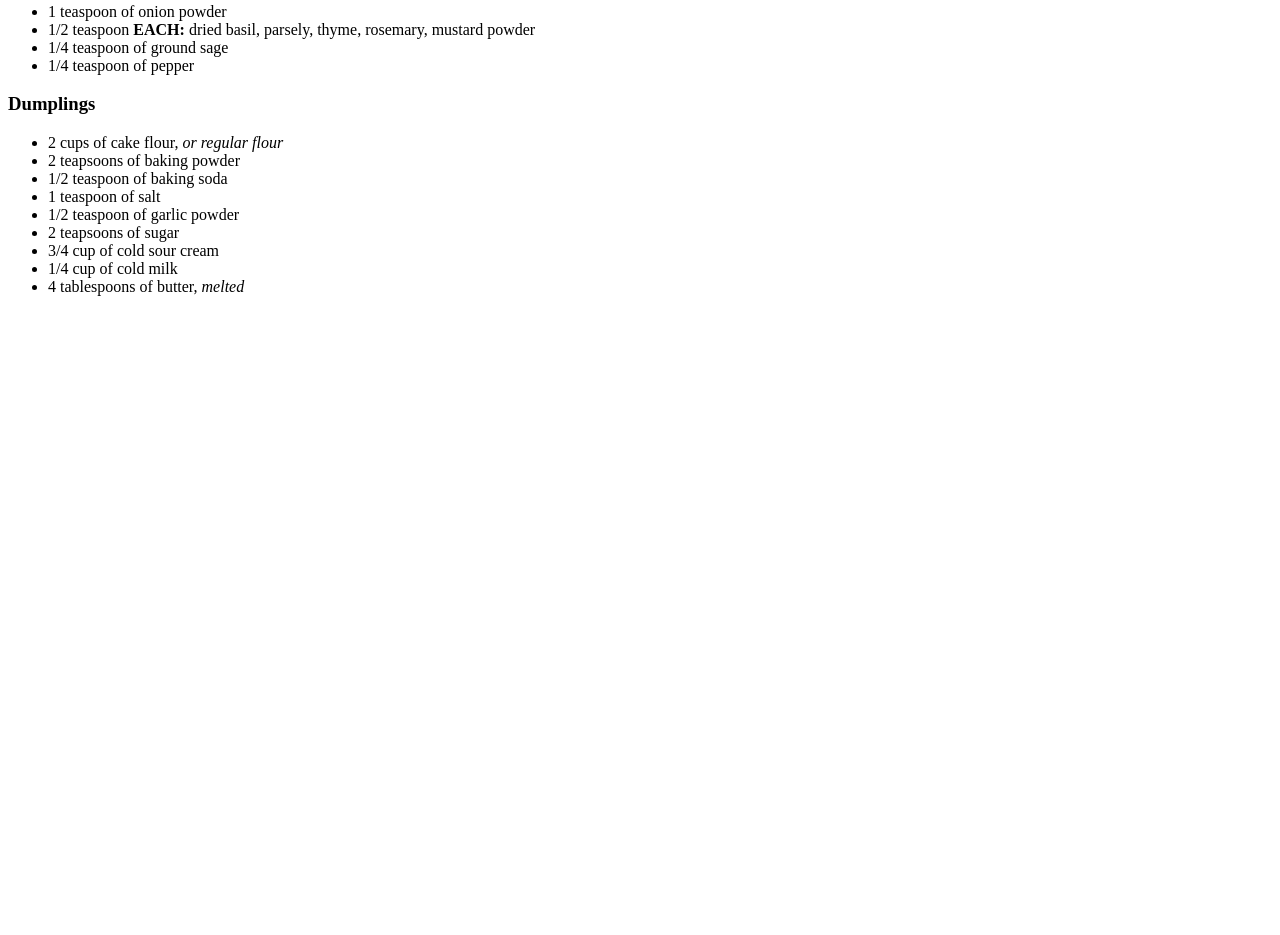
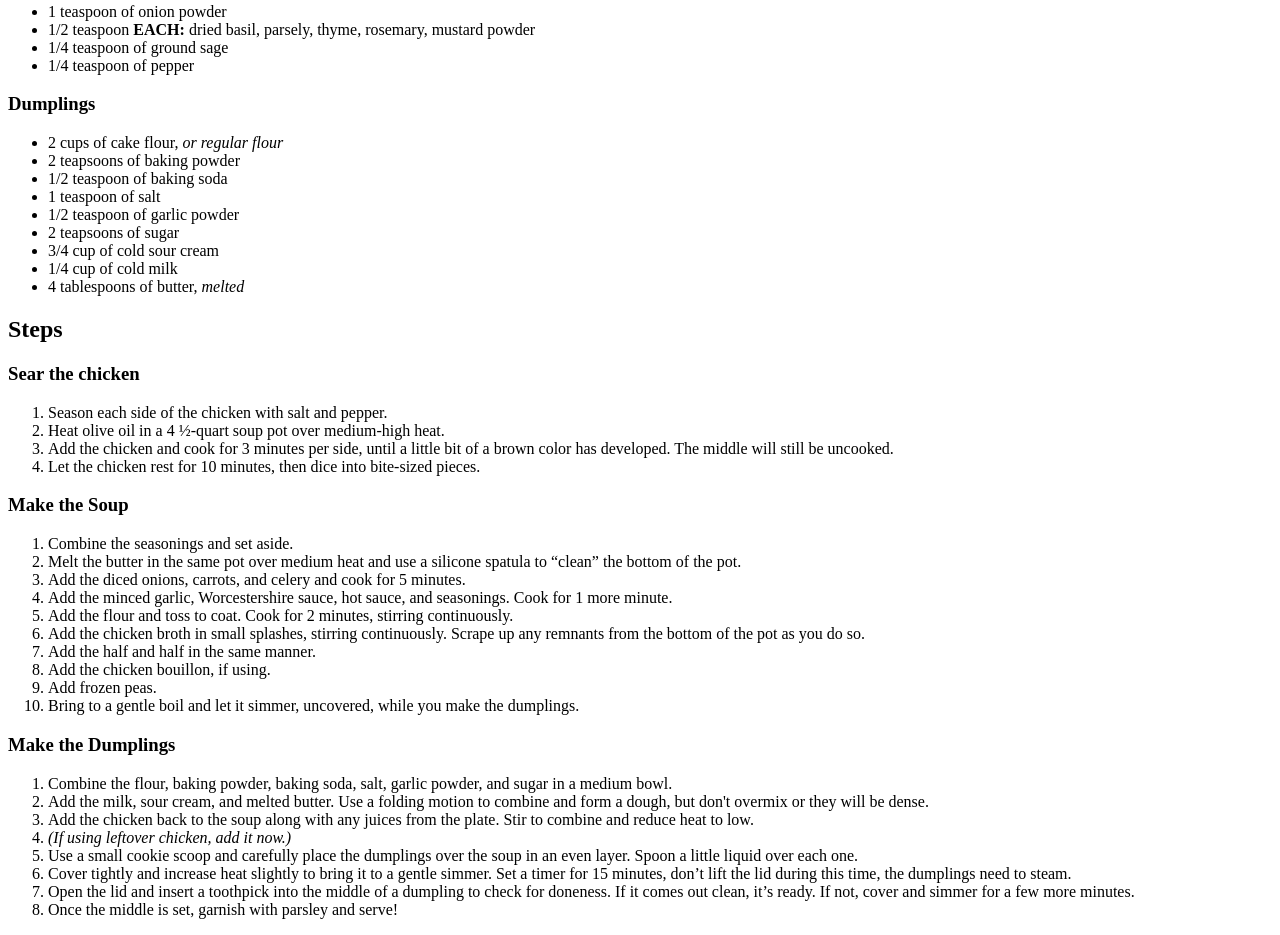
Before and after one commit to johnsoneric586/odin-recipes, a plain HTML site: page recipies/chicken-and-dumplings.html in a window 1280 px wide. Shown: the part 972-1907 px from the top of the page. Before the commit the page ends 1284 px from the top, so only its background shows below. Drawn offline with Linux system fonts and the light colour scheme.

Commit message:
Add "steps" ordered list chicken-and-dumplings.html
Added h3 headings and ordered lists to the bottom of the
chicken-and-dumplings recipe page.

```diff
--- a/recipies/chicken-and-dumplings.html
+++ b/recipies/chicken-and-dumplings.html
@@ -60,6 +60,49 @@
         <li>4 tablespoons of butter, <em>melted</em></li>
     </ul>
 
+    <h2>Steps</h2>
+    <h3>Sear the chicken</h3>
+    <ol>
+        <li>Season each side of the chicken with salt and pepper.</li>
+        <li>Heat olive oil in a 4 ½-quart soup pot over medium-high heat.</li>
+        <li>Add the chicken and cook for 3 minutes per side, until a little bit of a brown color has developed. The
+            middle will still be uncooked.</li>
+        <li>Let the chicken rest for 10 minutes, then dice into bite-sized pieces.</li>
+    </ol>
+    <h3>Make the Soup</h3>
+    <ol>
+        <li>Combine the seasonings and set aside.</li>
+        <li>Melt the butter in the same pot over medium heat and use a silicone spatula to “clean” the bottom of the
+            pot.</li>
+        <li>Add the diced onions, carrots, and celery and cook for 5 minutes.</li>
+        <li>Add the minced garlic, Worcestershire sauce, hot sauce, and seasonings. Cook for 1 more minute.</li>
+        <li>Add the flour and toss to coat. Cook for 2 minutes, stirring continuously.</li>
+        <li>Add the chicken broth in small splashes, stirring continuously. Scrape up any remnants from the bottom of
+            the pot as you do so.</li>
+        <li>Add the half and half in the same manner.</li>
+        <li>Add the chicken bouillon, if using.</li>
+        <li>Add frozen peas.</li>
+        <li>Bring to a gentle boil and let it simmer, uncovered, while you make the dumplings.</li>
+    </ol>
+
+    <h3>Make the Dumplings</h3>
+    <ol>
+        <li>Combine the flour, baking powder, baking soda, salt, garlic powder, and sugar in a medium bowl.</li>
+        <li>Add the milk, sour cream, and melted butter. Use a folding motion to combine and form a dough, but
+            don't overmix or they will be dense.</li>
+        <li>Add the chicken back to the soup along with any juices from the plate. Stir to combine and reduce heat to
+            low.</li>
+        <li><em>(If using leftover chicken, add it now.)</em></li>
+        <li>Use a small cookie scoop and carefully place the dumplings over the soup in an even layer. Spoon a little
+            liquid over each one.</li>
+        <li>Cover tightly and increase heat slightly to bring it to a gentle simmer. Set a timer for 15 minutes, don’t
+            lift the lid during this time, the dumplings need to steam.</li>
+        <li>Open the lid and insert a toothpick into the middle of a dumpling to check for doneness. If it comes out
+            clean, it’s ready. If not, cover and simmer for a few more minutes.</li>
+        <li>Once the middle is set, garnish with parsley and serve!</li>
+    </ol>
+
+
 </body>
 
 </html>
```
